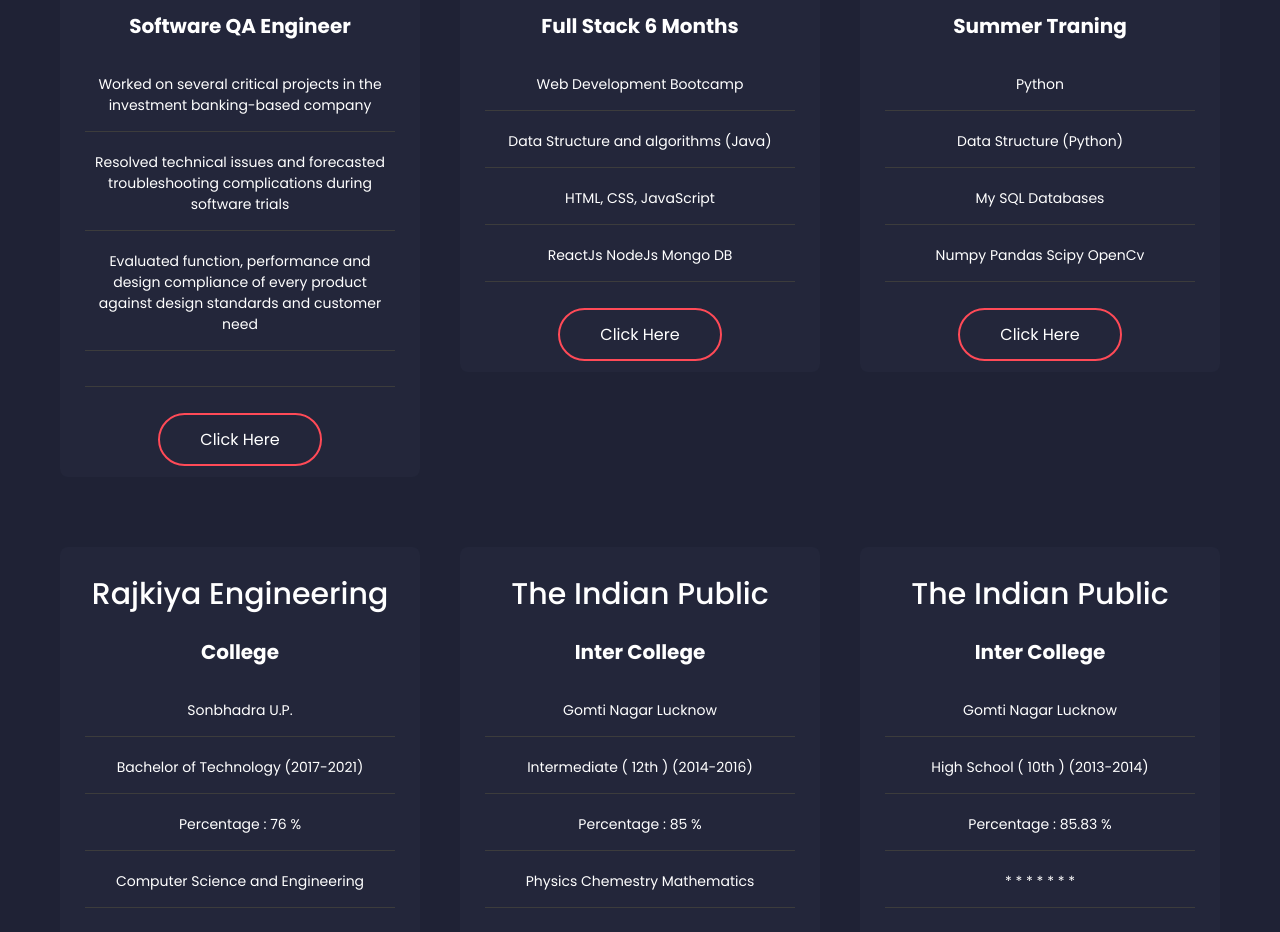
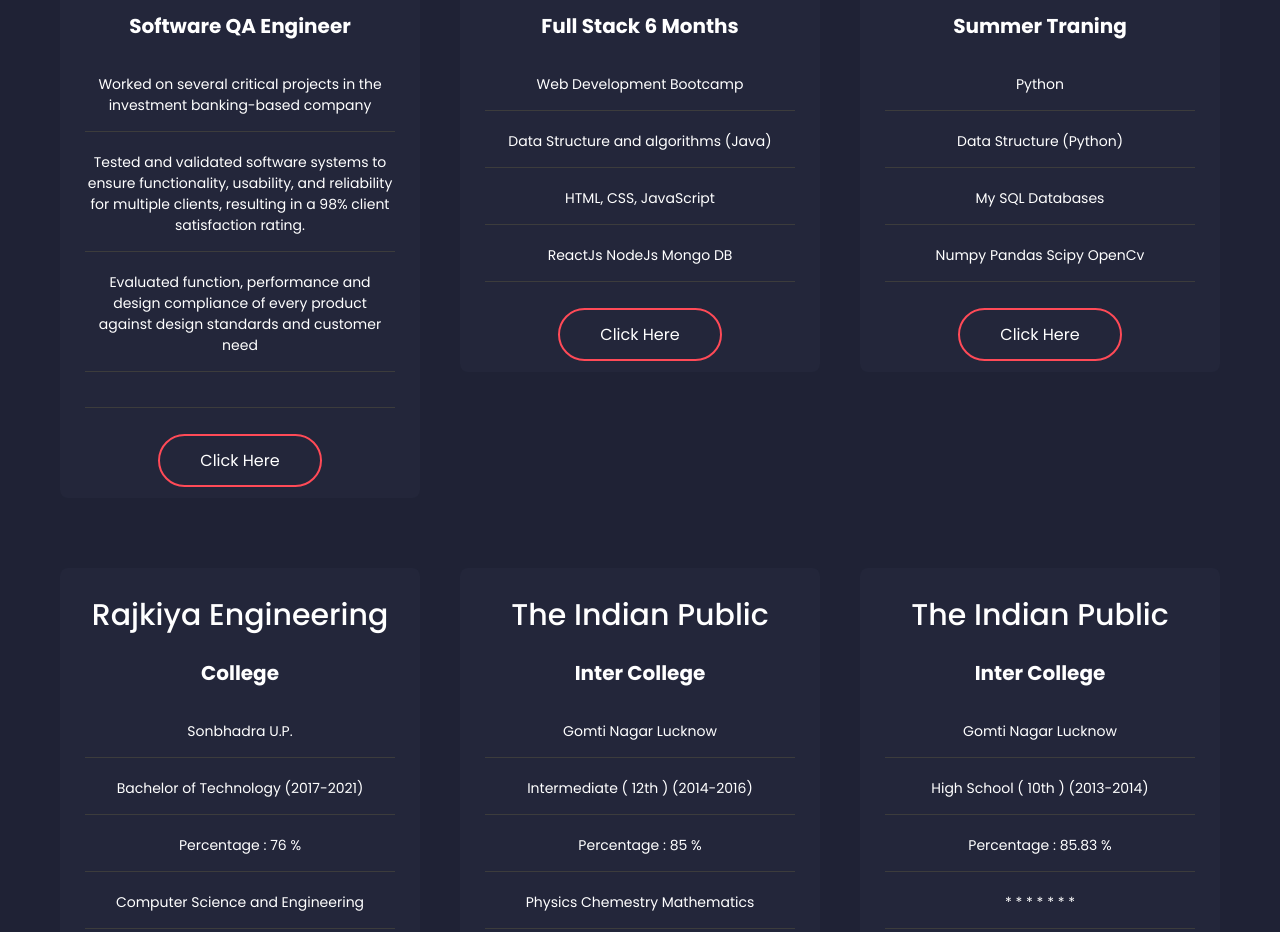
Before and after one commit to gautam2021/personal-portfolio-react, a React (Create React App) app: page / in a window 1280 px wide. Shown: the part 1260-2192 px from the top of the page. Built offline with nearby package versions, Linux system fonts and the light colour scheme.

Commit message:
Update Education.jsx
updating my ssnc experties areas

```diff
--- a/src/components/Education.jsx
+++ b/src/components/Education.jsx
@@ -13,7 +13,7 @@ const Education= () => {
       heading: "SS&C Technologies",
       price: "Software QA Engineer",
       msg1: "Worked on several critical projects in the investment banking-based company",
-      msg2: "Resolved technical issues and forecasted troubleshooting complications during software trials",
+      msg2: "Tested and validated software systems to ensure functionality, usability, and reliability for multiple clients, resulting in a 98% client satisfaction rating. ",
       msg3: "Evaluated function, performance and design compliance of every product against design standards and customer need",
 
 
```
